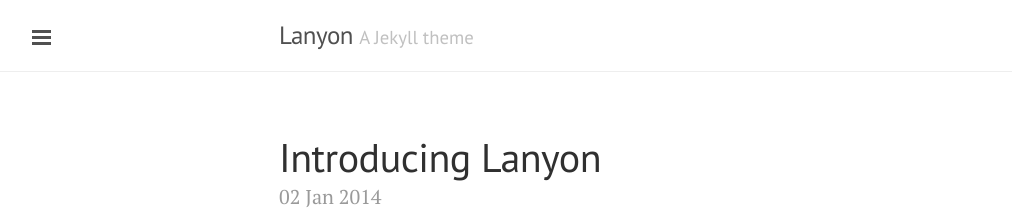
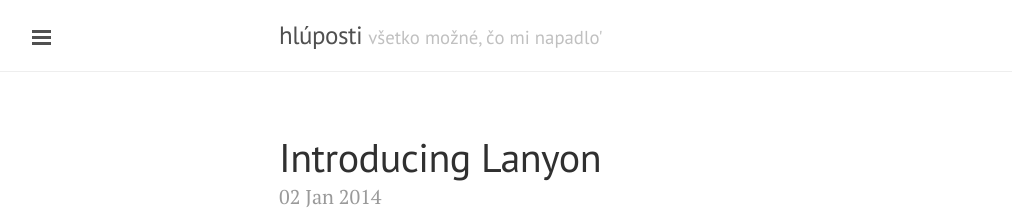
Before and after one commit to hluposti/hluposti.github.io, a Jekyll site: the page built from index.html, in a window 1280 px wide and 900 px high. Shown: the top 216 px of the window, without its empty margins (1-1013 px from the left). Built offline with Jekyll 4.4.1, drawn with Linux system fonts in a browser that asks for light colours; Markdown is read by kramdown in place of the engine named in the settings; the list of posts is cut into pages by our own code.

Commit message:
Update _config.yml

```diff
--- a/_config.yml
+++ b/_config.yml
@@ -6,10 +6,10 @@
 permalink:        pretty
 
 # Setup
-title:            Lanyon
-tagline:          'A Jekyll theme'
-description:      'A reserved <a href="http://jekyllrb.com" target="_blank">Jekyll</a> theme that places the utmost gravity on content with a hidden drawer. Made by <a href="https://twitter.com/mdo" target="_blank">@mdo</a>.'
-url:              http://lanyon.getpoole.com
+title:            hlúposti
+tagline:          všetko možné, čo mi napadlo'
+description:      'A super mega reserved <a href="http://jekyllrb.com" target="_blank">Jekyll</a> theme that places the utmost gravity on content with a hidden drawer. Made by <a href="https://twitter.com/mdo" target="_blank">@mdo</a>.'
+url:              http://hlupsti.github.io
 
 author:
   name:           'Mark Otto'
```
